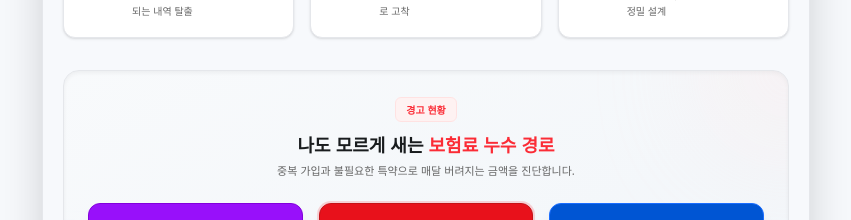
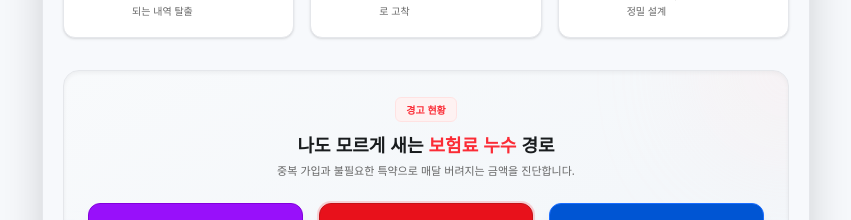
Before and after one commit to ncia/simple_consult, a React (Vite) app: page / in a window 1280 px wide. Shown: the part 2260-2480 px from the top of the page, without its empty margins (214-1065 px from the left). Built offline with nearby package versions, Linux system fonts and the light colour scheme.

Commit message:
083번째 커밋: 인포그래픽 섹션 타이틀에서 '경로' 텍스트 색상을 빨간색에서 검정색(neutral-dark)으로 변경

```diff
--- a/src/App.tsx
+++ b/src/App.tsx
@@ -632,7 +632,7 @@ export default function App() {
 
                 <div className="text-center mb-6 relative z-10">
                   <span className="text-[10px] font-bold text-red-500 bg-red-50 px-2.5 py-1 rounded-md mb-2 inline-block border border-red-100">경고 현황</span>
-                  <h3 className="font-extrabold text-neutral-dark text-lg">나도 모르게 새는 <span className="text-red-500">보험료 누수 경로</span></h3>
+                  <h3 className="font-extrabold text-neutral-dark text-lg">나도 모르게 새는 <span className="text-red-500">보험료 누수</span> <span className="text-neutral-dark">경로</span></h3>
                   <p className="text-[11px] text-neutral-gray mt-1">중복 가입과 불필요한 특약으로 매달 버려지는 금액을 진단합니다.</p>
                 </div>
 
```
